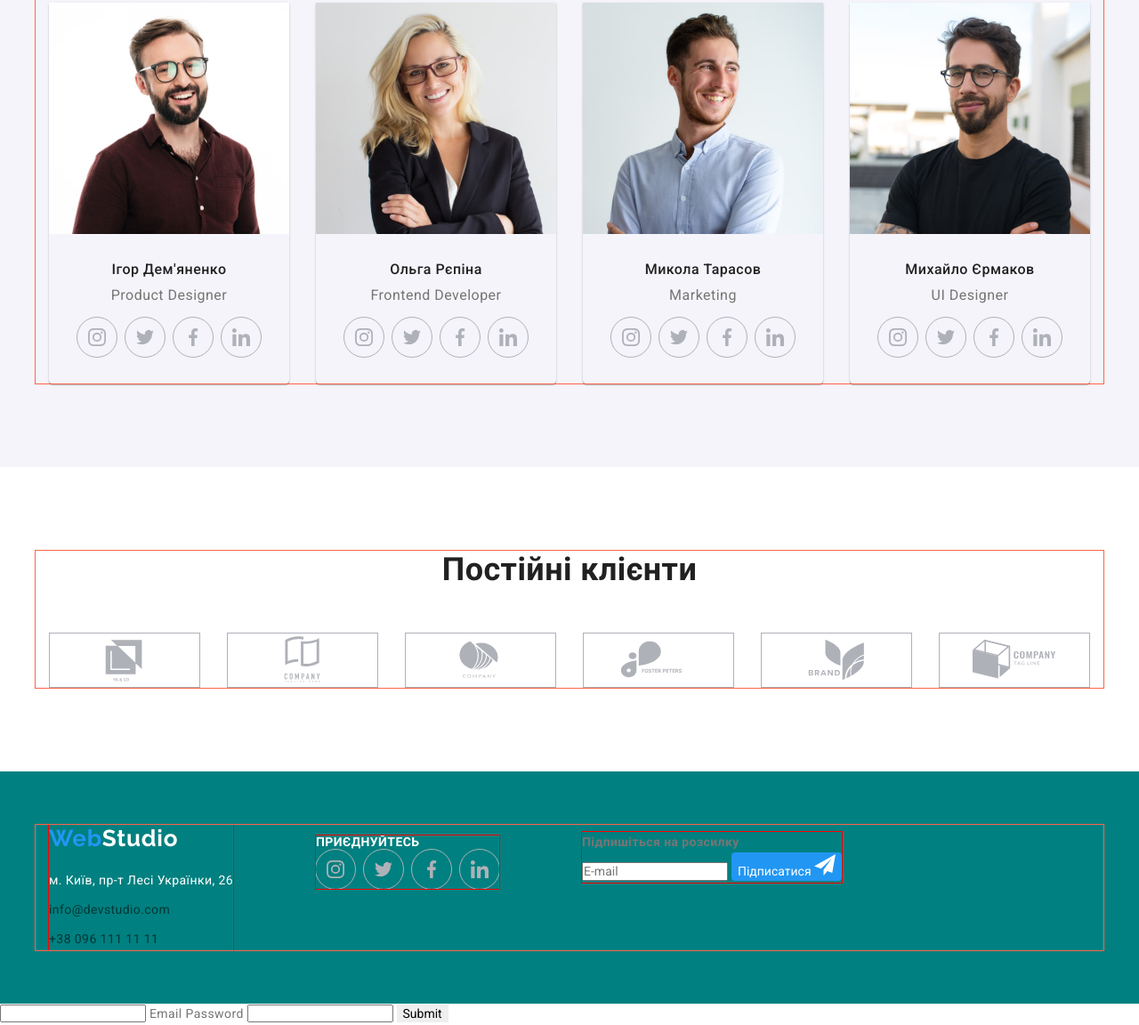
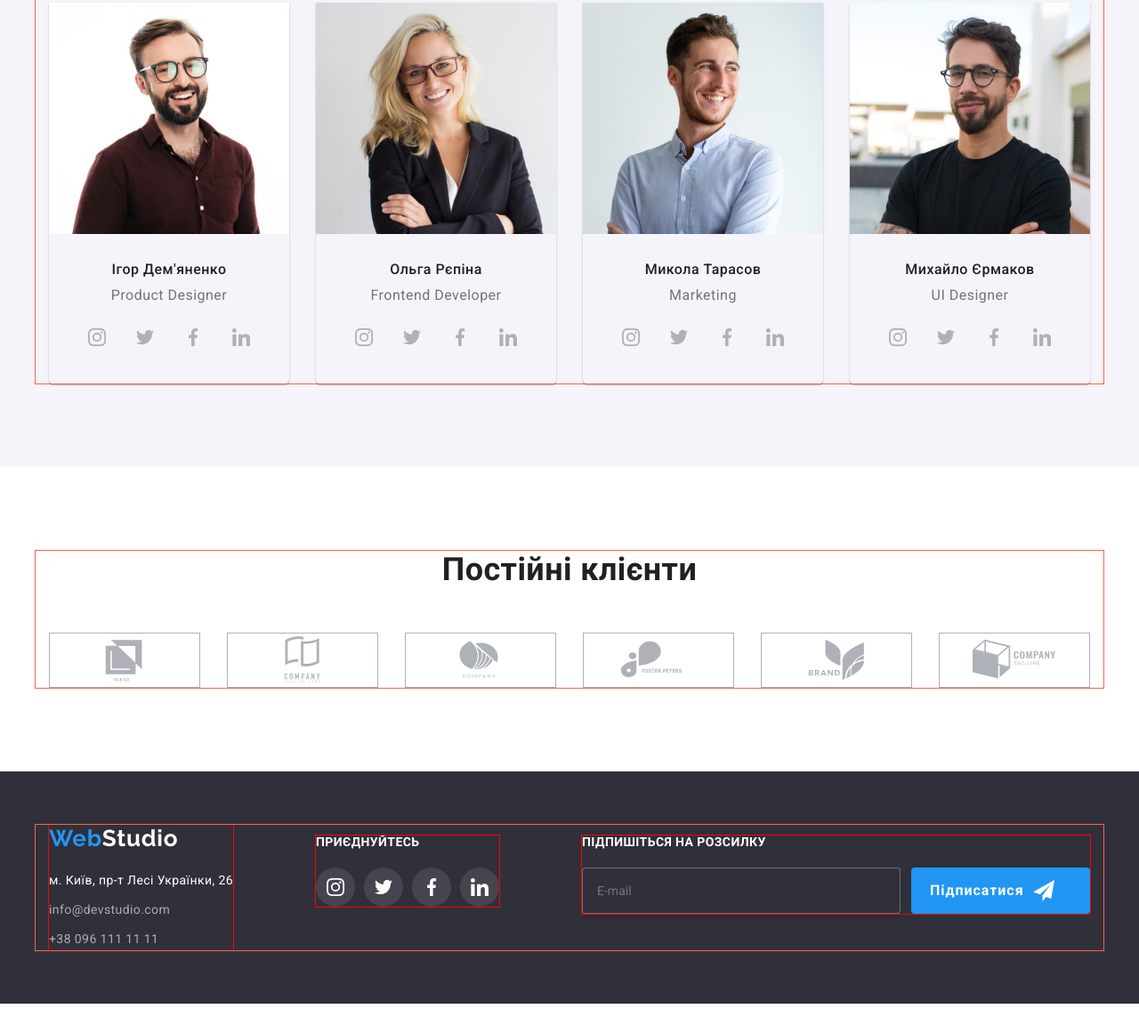
Before and after one commit to vladkand/w02-studio-06-2-sass, a plain HTML site: page index.html in a window 1280 px wide. Shown: the part 1781-2933 px from the top of the page at 89% size. After the commit the page ends 2909 px from the top, so only its background shows below. Drawn offline with nearby package versions, Linux system fonts and the light colour scheme.

Commit message:
footer final

```diff
--- a/index.html
+++ b/index.html
@@ -554,6 +554,8 @@
          <!-- clients-fin -->
 
          <!-- FOOTER -->
+      </main>
+
       <footer class="footer">
          <div class="container footer__wrapper">
             <div class="footer-box footer__item">
@@ -584,10 +586,7 @@
                         </a>
                      </li>
                      <li class="address__item">
-                           <a
-                              class="address__link link"
-                              href="tel:+380961111111"
-                           >
+                        <a class="address__link link" href="tel:+380961111111">
                            +38 096 111 11 11
                         </a>
                      </li>
@@ -597,10 +596,10 @@
 
             <!-- ===== FOOTER-SOCIAL ===== -->
             <div class="footer-box-social footer__item">
-                  <p class="address__title title">приєднуйтесь</p>
+               <strong class="footer__title title">приєднуйтесь</strong>
 
                <div class="footer__social-box">
-                     <ul class="member__social social">
+                  <ul class="social social--dark">
                      <li class="social__item">
                         <a href="" class="social__link insta-link">
                            <svg class="social__ico" width="20" height="20">
@@ -638,18 +637,20 @@
 
             <!-- ===== Subscribe ===== -->
 
-               <div class="footer__item">
-                  <strong class="footer-title">Підпишіться на розсилку</strong>
-                  <form class="subscribe-form suscribe" action="#">
+            <div class="footer__suscribe footer__item">
+               <strong class="footer__title title"
+                  >Підпишіться на розсилку</strong
+               >
+               <form class="footer__form suscribe" action="#">
                   <input
-                        class="subscribe-input"
+                     class="subscribe__input"
                      type="email"
                      name="subscribe-mail"
                      placeholder="E-mail"
                   />
-                     <button class="subscribe-btn btn" type="submit">
+                  <button class="subscribe__btn btn" type="submit">
                      Підписатися
-                        <svg class="subscribe-icon" width="24" height="24">
+                     <svg class="subscribe__icon" width="24" height="24">
                         <use
                            href="./images/icons-sec-vsc.svg#footer-send"
                         ></use>
@@ -659,20 +660,6 @@
             </div>
          </div>
       </footer>
-         <form name="signup_form" autocomplete="on" novalidate>
-            <label>
-               <input type="email" name="email" />
-               Email
-            </label>
-
-            <label>
-               Password
-               <input type="password" name="password" />
-            </label>
-
-            <button type="submit">Submit</button>
-         </form>
-      </main>
       <!-- header-fin -->
    </body>
 </html>
--- a/sass/components/_btn.scss
+++ b/sass/components/_btn.scss
@@ -1,6 +1,8 @@
 .btn {
    border-radius: 4px;
    display: inline-block;
+
+   font-weight: 700;
    color: $color-txt-white;
    background-color: $color-accent;
 
--- a/sass/components/_social.scss
+++ b/sass/components/_social.scss
@@ -6,6 +6,14 @@
 
    margin-top: -10px;
    margin-left: -10px;
+}
+
+.social--dark {
+   & .social__link {
+      color: #ffffff;
+
+      background-color: $social-color-dark;
+   }
 }
 
 .social__item {
@@ -29,7 +37,7 @@
       background-color: $color-accent;
    }
 
-   outline: 1px solid;
+   // outline: 1px solid;
 }
 
 .social__ico {
--- a/sass/layout/footer/_footer.scss
+++ b/sass/layout/footer/_footer.scss
@@ -1,7 +1,7 @@
 .footer {
    padding-top: 60px;
    padding-bottom: 60px;
-   background-color: teal;
+   background-color: $bg-footer-color;
 }
 
 .footer__wrapper {
@@ -12,9 +12,16 @@
 .footer__item {
    & + & {
       margin-left: 93px;
+      // flex-grow: 1;
    }
 
    outline: 1px solid red;
+
+   & strong {
+      display: block;
+      margin: 0;
+      padding: 0;
+   }
 }
 
 .footer__address {
@@ -37,7 +44,7 @@
    }
 }
 
-.address__title {
+.footer__title {
    color: $color-txt-white;
 
    font-family: Roboto;
@@ -48,3 +55,47 @@
    letter-spacing: 0.42px;
    text-transform: uppercase;
 }
+
+.footer__social-box {
+   margin-top: 20px;
+}
+
+// === SUBSCRIBE ===
+.footer__suscribe {
+   flex-grow: 1;
+}
+
+.footer__form {
+   display: flex;
+   margin-top: 20px;
+}
+
+.subscribe__input {
+   width: 358px;
+   padding: 15px 16px;
+
+   color: $color-txt-white;
+   border: 1px solid rgba(255, 255, 255, 0.3);
+   border-radius: 4px;
+   background-color: $bg-footer-color;
+   box-shadow: 0px 4px 4px 0px rgba(0, 0, 0, 0.15);
+}
+
+.subscribe__btn {
+   display: flex;
+   flex-grow: 1;
+   align-items: center;
+   margin-left: 12px;
+   padding-top: 10px;
+   padding-bottom: 10px;
+   padding-left: 20px;
+
+   font-size: 16px;
+
+   line-height: 1.88; /* 187.5% */
+   letter-spacing: 0.96px;
+}
+
+.subscribe__icon {
+   margin-left: 10px;
+}
--- a/sass/utils/_variables.scss
+++ b/sass/utils/_variables.scss
@@ -14,18 +14,19 @@ $color-link-header: #757575;
 
 // SOCIAL-COLOR
 $social-color: #afb1b8;
+$social-color-dark: rgba(255, 255, 255, 0.1);
 
 // CLIENT-COLOR
 $client-color: #afb1b8;
 
 // FOOTER-COLOR
-$color-txt-addres: rgba(5, 5, 5, 0.6);
+$color-txt-addres: rgba(255, 255, 255, 0.6);
 
 // BG-COLOR
 $bg-main-color: #ffffff;
 $bg-second-color: #f5f4fa;
 $bg-hero-color: #9e8b8b;
-$bg-dark-color: #2f303a;
+$bg-footer-color: #2f303a;
 
 // FORM-COLOR
 $placeholder-color: rgba(117, 117, 117, 0.5);
```
Also changed, not shown: css/main.css, css/main.min.css, 2 other files. Lines whose indentation alone changed are shown as unchanged.
